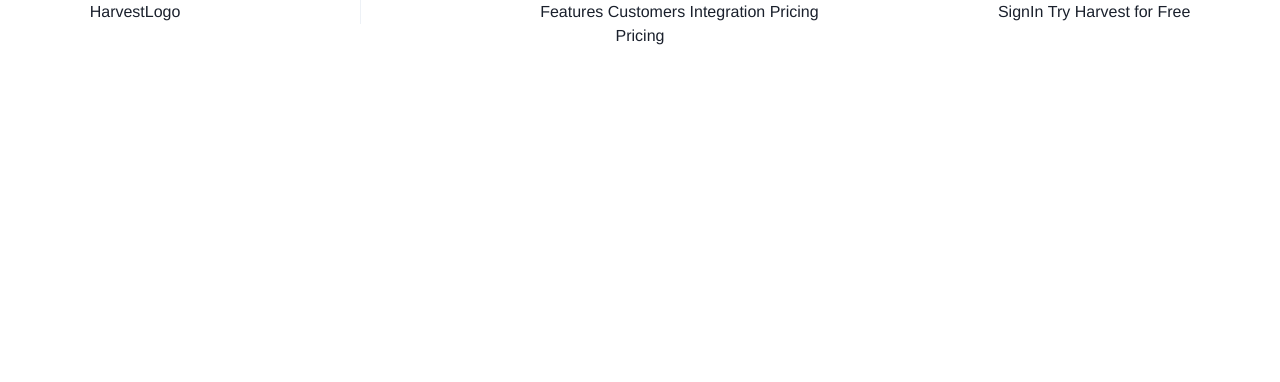
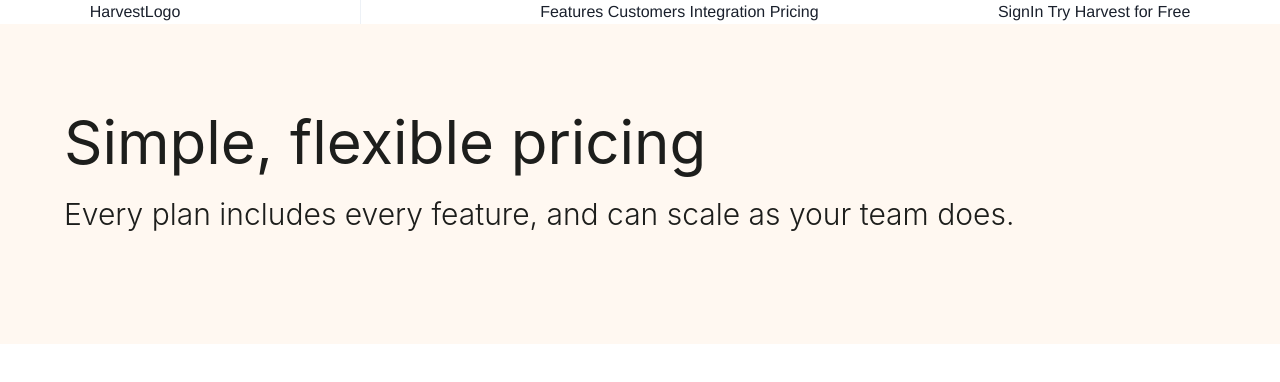
Before and after one commit to pragati-tripathi05/GetHarvest-Clone, a React (Create React App) app in the folder getharvestproject/: page /pricing in a window 1280 px wide. Shown: the top 382 px of the page. Built offline with nearby package versions, Linux system fonts and the light colour scheme.

Commit message:
pricing page initial

```diff
--- a/getharvestproject/src/Pages/Pricing.jsx
+++ b/getharvestproject/src/Pages/Pricing.jsx
@@ -1,7 +1,30 @@
+import { Container, Heading, Box } from "@chakra-ui/react";
 import React from "react";
 
 const Pricing = () => {
-  return <div>Pricing</div>;
+  return (
+    <Container bgColor="#fff8f1" maxW="100%" h="auto" p="5%">
+      <br />
+      <Box>
+        <Heading
+          fontWeight="simple"
+          size="3xl"
+          color="#1d1e1c"
+          textAlign="left"
+        >
+          Simple, flexible pricing
+        </Heading>
+      </Box>
+      <br />
+      <Box>
+        <Heading fontWeight="light" size="lg" color="#1d1e1c" textAlign="left">
+          Every plan includes every feature, and can scale as your team does.
+        </Heading>
+      </Box>
+      <br />
+      <br />
+    </Container>
+  );
 };
 
 export default Pricing;
```
